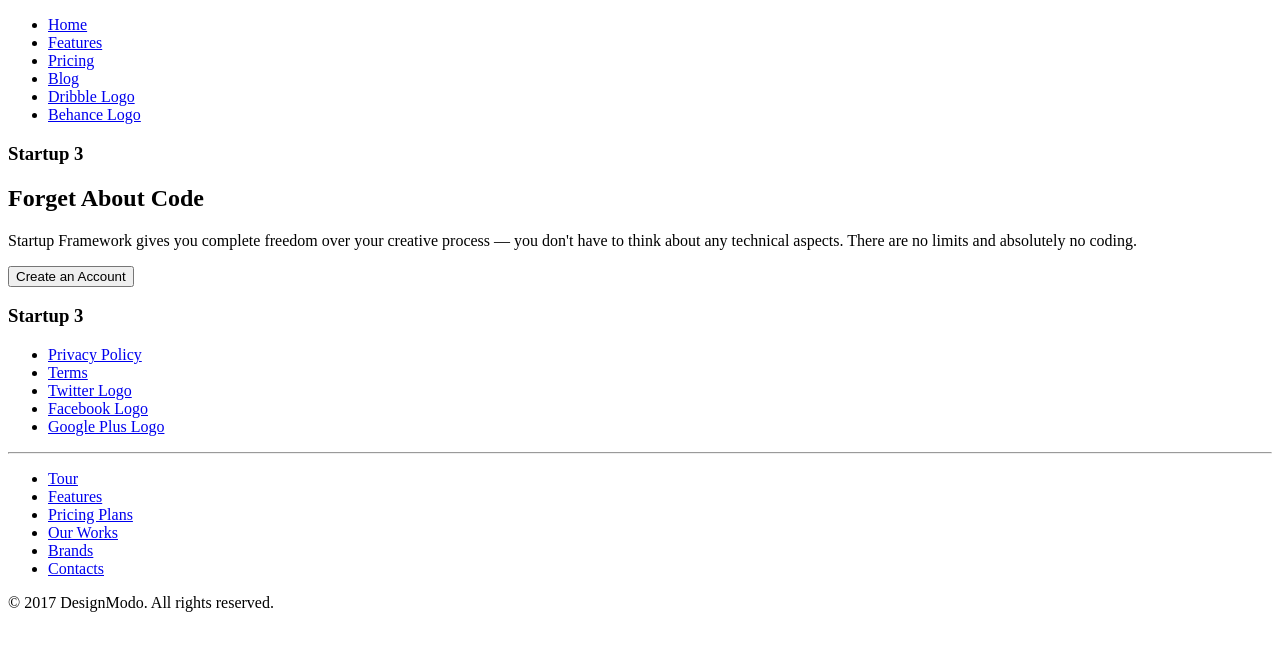
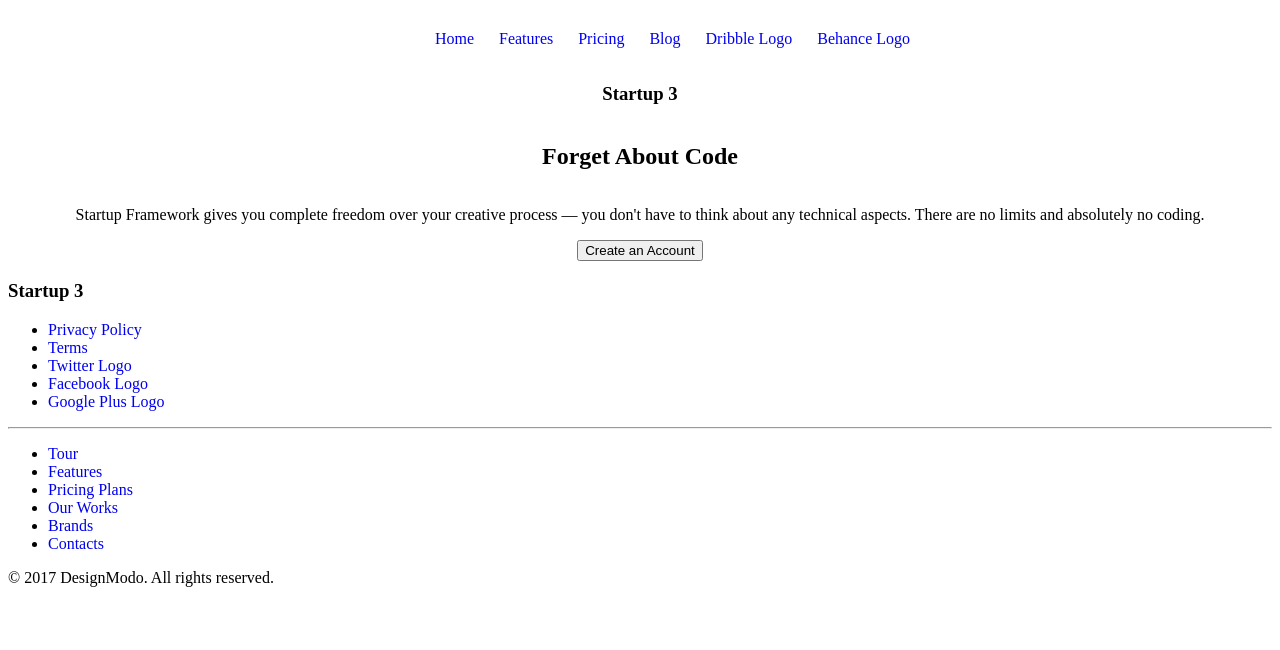
Before and after one commit to claranceJ/build_your_design_1, a plain HTML site: page index.html in a window 1280 px wide. Drawn offline with Linux system fonts and the light colour scheme.

Commit message:
modified: index and style files

```diff
--- a/style.css
+++ b/style.css
@@ -10,6 +10,32 @@
 
 /* -------------------------------------------General Styles-------------------------------------------------- */
 /* -------------------------------------------Nav Styles-------------------------------------------------- */
+nav ul {
+  margin-top: 30px;
+  display: flex;
+  flex-direction: row;
+  justify-content: center;
+  list-style-type: none;
+
+}
+nav ul li {
+  margin-left: 25px;
+  text-decoration: none;
+}
+a {
+  text-decoration: none;
+
+}
 /* -------------------------------------------Container Styles-------------------------------------------------- */
+main {
+  display: flex;
+  flex-direction: column;
+  align-items: center;
+}
+article {
+  display: flex;
+  flex-direction: column;
+  align-items: center;
+}
 /* -------------------------------------------Button Styles-------------------------------------------------- */
 /* -------------------------------------------Image Styles-------------------------------------------------- */
```
Also changed, not shown: index.html (+5 -0 lines).
